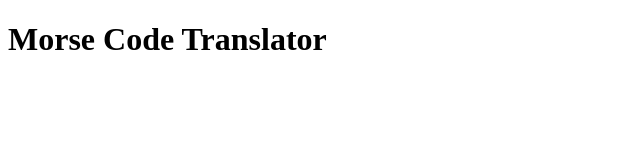
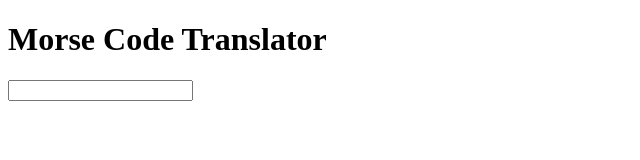
Before and after one commit to MartinO55/MorseTrans, a website: page index.html in a window 1280 px wide. Shown: the whole page, without its empty margins (0-640 px from the left). Drawn offline with Linux system fonts and the light colour scheme.

Commit message:
fixed typo in scripts. added stuff to index

```diff
--- a/index.html
+++ b/index.html
@@ -9,6 +9,10 @@
   </head>
   <body>
     <h1>Morse Code Translator</h1>
+
+    <form>
+      <input type="text" />
+    </form>
   </body>
   <footer></footer>
 </html>
--- a/script.js
+++ b/script.js
@@ -84,7 +84,7 @@
     8: "---..",
     9: "----.",
   };
-  //not sure if thi will work
+  //not sure if this will work
   let outstring = stringToTranslate
     .toUpperCase()
     .split(" ")
```
